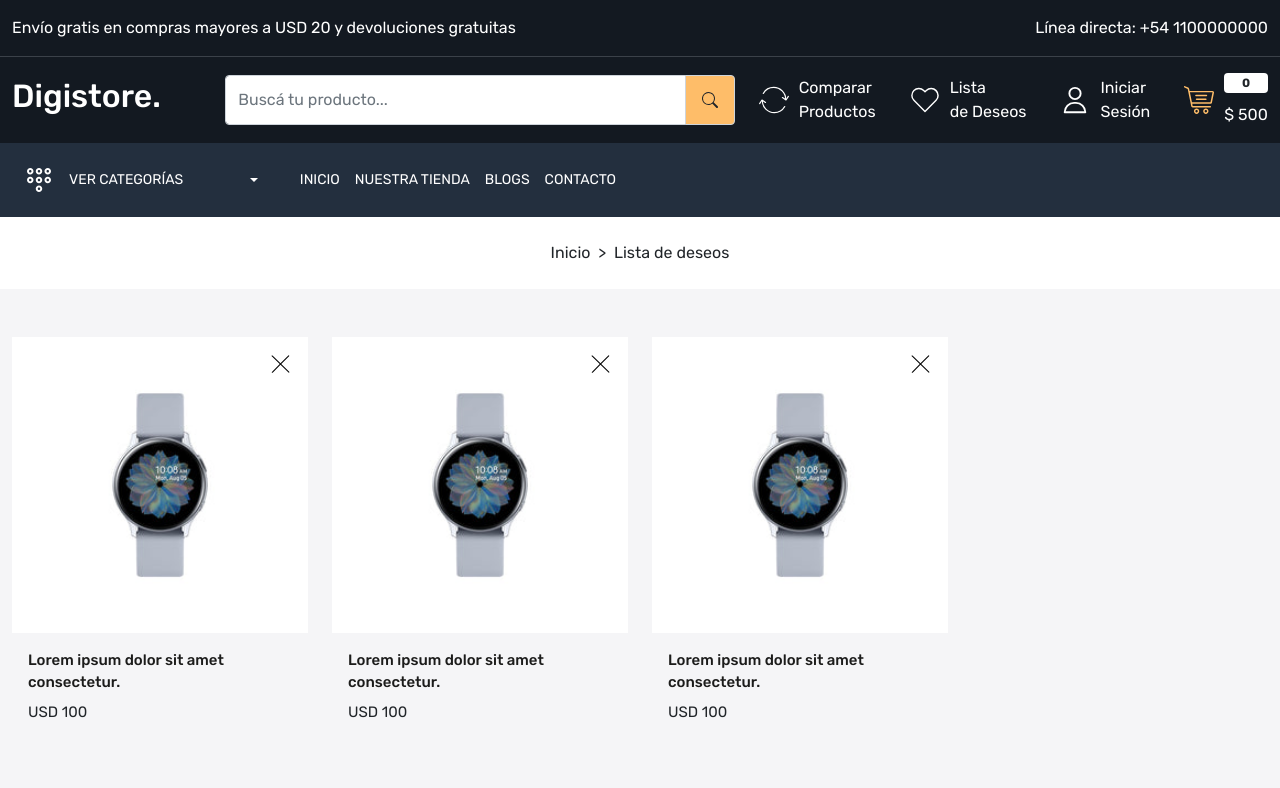
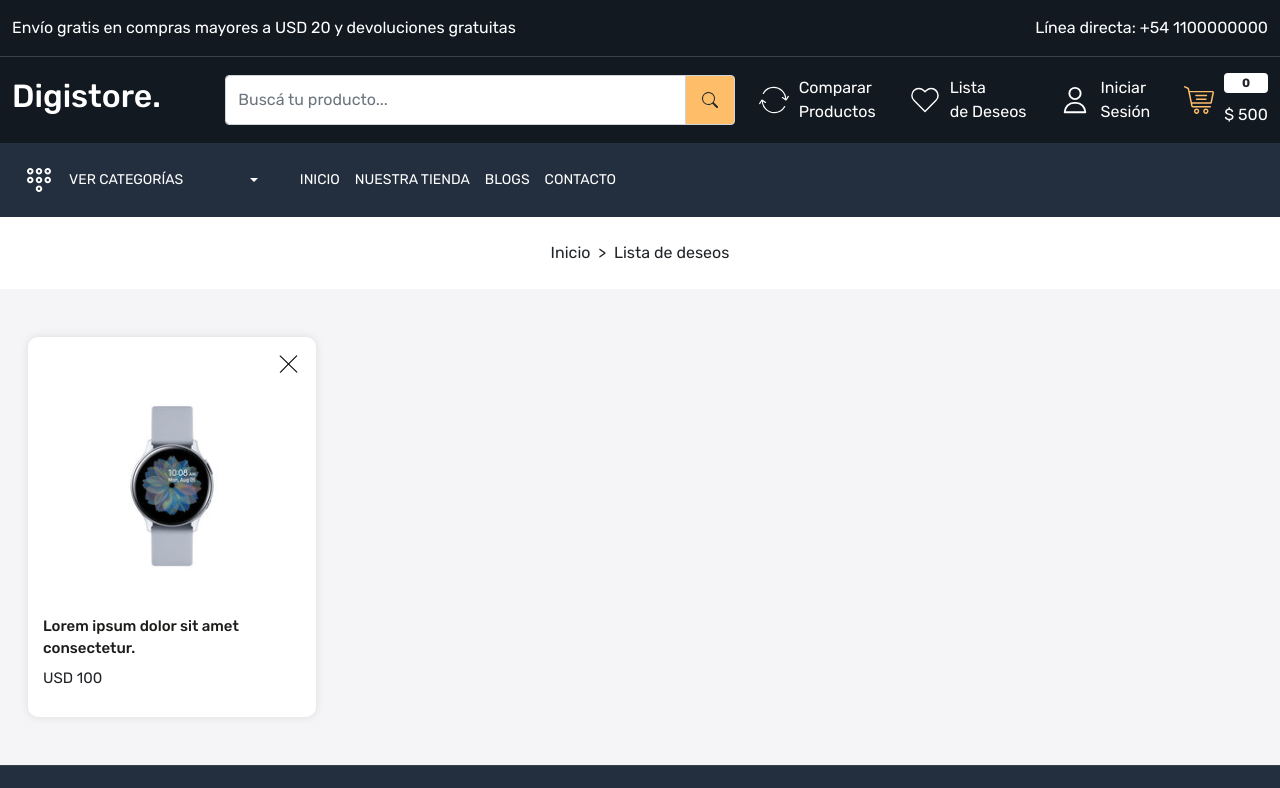
Before and after one commit to francolivelli/digistore, a React (Create React App) app in the folder client/: page /wishlist in a window 1280 px wide. Shown: the top 788 px of the page. Built offline with nearby package versions, Linux system fonts and the light colour scheme.

Commit message:
styling improvement

```diff
--- a/client/src/App.css
+++ b/client/src/App.css
@@ -247,6 +247,7 @@ footer .input-group-text {
 .blog-card {
   background-color: white;
   border-radius: 10px;
+  box-shadow: 0 0 10px #0000001a;
 }
 
 .blog-card img {
@@ -285,6 +286,7 @@ footer .input-group-text {
   border-radius: 10px;
   overflow: hidden;
   width: 100%;
+  box-shadow: 0 0 10px #0000001a;
 }
 
 .product-card .product-image {
@@ -351,6 +353,7 @@ footer .input-group-text {
   padding: 10px;
   border-radius: 10px;
   background-color: white;
+  box-shadow: 0 0 10px #0000001a;
 }
 
 .famous-card .famous-content {
@@ -360,6 +363,7 @@ footer .input-group-text {
 
 .famous-card img {
   border-radius: 10px;
+  box-shadow: 0 0 10px #0000001a;
 }
 
 .famous-content h5 {
@@ -393,6 +397,7 @@ footer .input-group-text {
   background-color: white;
   border-radius: 10px;
   padding: 15px 15px;
+  box-shadow: 0 0 10px #0000001a;
 }
 
 .filter-title {
@@ -458,6 +463,7 @@ footer .input-group-text {
   padding: 10px;
   background-color: white;
   border-radius: 10px;
+  box-shadow: 0 0 10px #0000001a;
 }
 
 .grid img {
@@ -521,6 +527,7 @@ footer .input-group-text {
   border-radius: 15px;
   background-color: white;
   gap: 15px;
+  box-shadow: 0 0 10px #0000001a;
 }
 
 .contact-inner-wrapper > div {
@@ -555,10 +562,12 @@ footer .input-group-text {
 
 /* Compare Product Page */
 
-.compare-product-card {
+.compare-product-card,
+.wishlist-card {
   padding: 20px 15px;
   background-color: white;
   border-radius: 10px;
+  box-shadow: 0 0 10px #0000001a;
 }
 
 .compare-product-card .cross,
@@ -571,7 +580,7 @@ footer .input-group-text {
 }
 
 .compare-product-details h5.title,
-.wishlist-card h5.title {
+.wishlist-details h5.title {
   font-size: 15px;
   line-height: 22px;
   font-weight: 500;
@@ -579,7 +588,7 @@ footer .input-group-text {
 }
 
 .compare-product-details h6.price,
-.wishlist-card h6.price {
+.wishlist-details h6.price {
   font-size: 15px;
   line-height: 22px;
   font-weight: 400;
@@ -833,7 +842,8 @@ footer .input-group-text {
 
 /* Cart Page */
 
-.cart-header, .cart-data {
+.cart-header,
+.cart-data {
   border-bottom: 1px solid #eaeaea;
 }
 
@@ -842,28 +852,28 @@ footer .input-group-text {
   color: var(--color-777777);
 }
 
-.cart-col-1{
+.cart-col-1 {
   width: 40%;
 }
 
-.cart-col-1 p{
+.cart-col-1 p {
   color: var(--color-777777);
   font-size: 14px;
 }
 
-.cart-col-2{
+.cart-col-2 {
   width: 10%;
 }
 
-.cart-col-3{
+.cart-col-3 {
   width: 15%;
 }
 
-.cart-col-4{
+.cart-col-4 {
   width: 15%;
 }
 
-.cart-data h5.price{
+.cart-data h5.price {
   font-size: 14px;
   color: var(--color-1c1c1b);
 }
--- a/client/src/pages/Blog.js
+++ b/client/src/pages/Blog.js
@@ -8,7 +8,7 @@ const Blog = () => {
     <>
       <Meta title={"Blogs"} />
       <BreadCrumb title="Blogs" />
-      <div className="blog-wrapper home-wrapper-2 py-5 ">
+      <div className="blog-wrapper home-wrapper-2 py-5 px-3">
         <div className="container-xxl">
           <div className="row">
             <div className="col-3">
--- a/client/src/pages/Cart.js
+++ b/client/src/pages/Cart.js
@@ -10,7 +10,7 @@ const Cart = () => {
     <>
       <Meta title={"Carrito"} />
       <BreadCrumb title="Carrito" />
-      <section className="cart-wrapper home-wrapper-2 py-5">
+      <section className="cart-wrapper home-wrapper-2 py-5 px-4">
         <div className="container-xxl">
           <div className="row">
             <div className="col-12">
--- a/client/src/pages/CompareProduct.js
+++ b/client/src/pages/CompareProduct.js
@@ -8,7 +8,7 @@ const CompareProduct = () => {
     <>
       <Meta title={"Comparar productos"} />
       <BreadCrumb title="Comparar productos" />
-      <div className="compare-product-wrapper py-5 home-wrapper-2">
+      <div className="compare-product-wrapper home-wrapper-2 py-5 px-3">
         <div className="container-xxl">
           <div className="row">
             <div className="col-3">
@@ -19,50 +19,11 @@ const CompareProduct = () => {
                   className="position-absolute cross img-fluid"
                 />
                 <div className="product-card-image">
-                  <img src="images/watch.jpg" alt="watch" />
-                </div>
-                <div className="compare-product-details">
-                  <h5 className="title">
-                    Lorem ipsum dolor sit amet consectetur.
-                  </h5>
-                  <h6 className="price mt-3 mb-3">USD 100</h6>
-                  <div>
-                    <div className="product-detail ">
-                      <h5>Marca:</h5>
-                      <p>Havells</p>
-                    </div>
-                    <div className="product-detail ">
-                      <h5>Tipo:</h5>
-                      <p>Reloj</p>
-                    </div>
-                    <div className="product-detail ">
-                      <h5>Disponibilidad:</h5>
-                      <p>En stock</p>
-                    </div>
-                    <div className="product-detail ">
-                      <h5>Color:</h5>
-                      <Color />
-                    </div>
-                    <div className="product-detail ">
-                      <h5>Tamaño:</h5>
-                      <div className="d-flex gap-10">
-                        <p>S</p>
-                        <p>M</p>
-                      </div>
-                    </div>
-                  </div>
-                </div>
-              </div>
-            </div>
-            <div className="col-3">
-              <div className="compare-product-card position-relative">
-                <img
-                  src="images/cross.svg"
-                  alt="cross"
-                  className="position-absolute cross img-fluid"
-                />
-                <div className="product-card-image">
-                  <img src="images/watch.jpg" alt="watch" />
+                  <img
+                    src="images/watch.jpg"
+                    className="img-fluid w-100"
+                    alt="watch"
+                  />
                 </div>
                 <div className="compare-product-details">
                   <h5 className="title">
--- a/client/src/pages/Contact.js
+++ b/client/src/pages/Contact.js
@@ -9,7 +9,7 @@ const Contact = () => {
     <>
       <Meta title={"Contacto"} />
       <BreadCrumb title="Contacto" />
-      <div className="contact-wrapper py-5 home-wrapper-2">
+      <div className="contact-wrapper home-wrapper-2 py-5 px-3">
         <div className="container-xxl">
           <div className="row">
             <div className="col-12">
--- a/client/src/pages/OurStore.js
+++ b/client/src/pages/OurStore.js
@@ -12,7 +12,7 @@ const OurStore = () => {
     <>
       <Meta title={"Nuestra tienda"} />
       <BreadCrumb title="Nuestra tienda" />
-      <div className="store-wrapper home-wrapper-2 py-5">
+      <div className="store-wrapper home-wrapper-2 py-5 px-3">
         <div className="container-xxl">
           <div className="row">
             <div className="col-3">
--- a/client/src/pages/Wishlist.js
+++ b/client/src/pages/Wishlist.js
@@ -7,7 +7,7 @@ const Wishlist = () => {
     <>
       <Meta title={"Lista de deseos"} />
       <BreadCrumb title="Lista de deseos" />
-      <div className="wishlist-wrapper home-wrapper-2 py-5">
+      <div className="wishlist-wrapper home-wrapper-2 py-5 px-3">
         <div className="container-xxl">
           <div className="row">
             <div className="col-3">
@@ -21,57 +21,10 @@ const Wishlist = () => {
                   <img
                     src="images/watch.jpg"
                     className="img-fluid w-100"
-                    alt=""
+                    alt="watch"
                   />
                 </div>
-                <div className="py-3 px-3">
-                  {" "}
-                  <h5 className="title">
-                    Lorem ipsum dolor sit amet consectetur.
-                  </h5>
-                  <h6 className="price">USD 100</h6>
-                </div>
-              </div>
-            </div>
-            <div className="col-3">
-              <div className="wishlist-card position-relative">
-                <img
-                  src="images/cross.svg"
-                  alt="cross"
-                  className="position-absolute cross img-fluid"
-                />
-                <div className="wishlist-card-image">
-                  <img
-                    src="images/watch.jpg"
-                    className="img-fluid w-100"
-                    alt=""
-                  />
-                </div>
-                <div className="py-3 px-3">
-                  {" "}
-                  <h5 className="title">
-                    Lorem ipsum dolor sit amet consectetur.
-                  </h5>
-                  <h6 className="price">USD 100</h6>
-                </div>
-              </div>
-            </div>
-            <div className="col-3">
-              <div className="wishlist-card position-relative">
-                <img
-                  src="images/cross.svg"
-                  alt="cross"
-                  className="position-absolute cross img-fluid"
-                />
-                <div className="wishlist-card-image">
-                  <img
-                    src="images/watch.jpg"
-                    className="img-fluid w-100"
-                    alt=""
-                  />
-                </div>
-                <div className="py-3 px-3">
-                  {" "}
+                <div className="wishlist-details">
                   <h5 className="title">
                     Lorem ipsum dolor sit amet consectetur.
                   </h5>
```
Also changed, not shown: client/src/pages/Home.js (+8 -8 lines).
